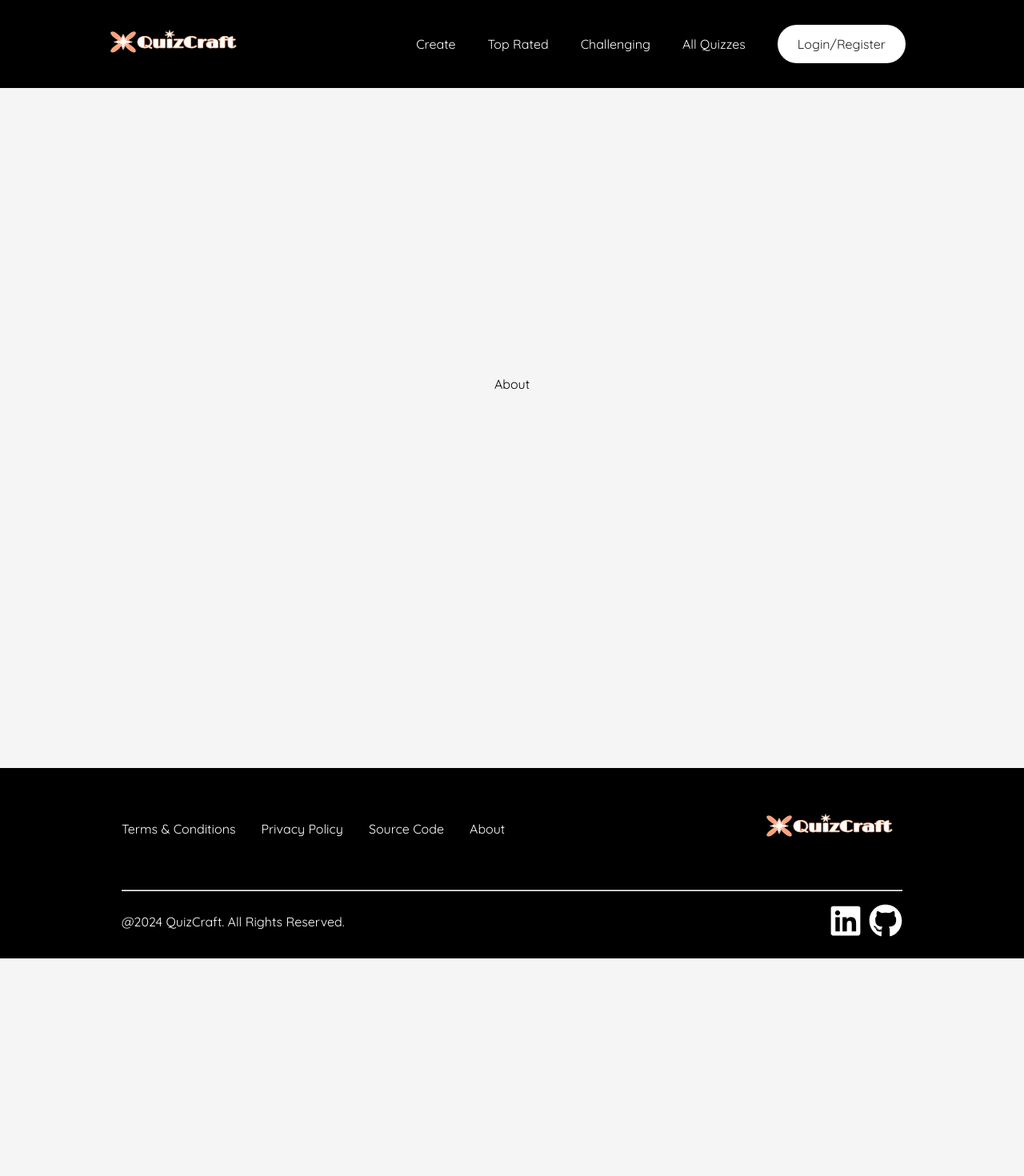
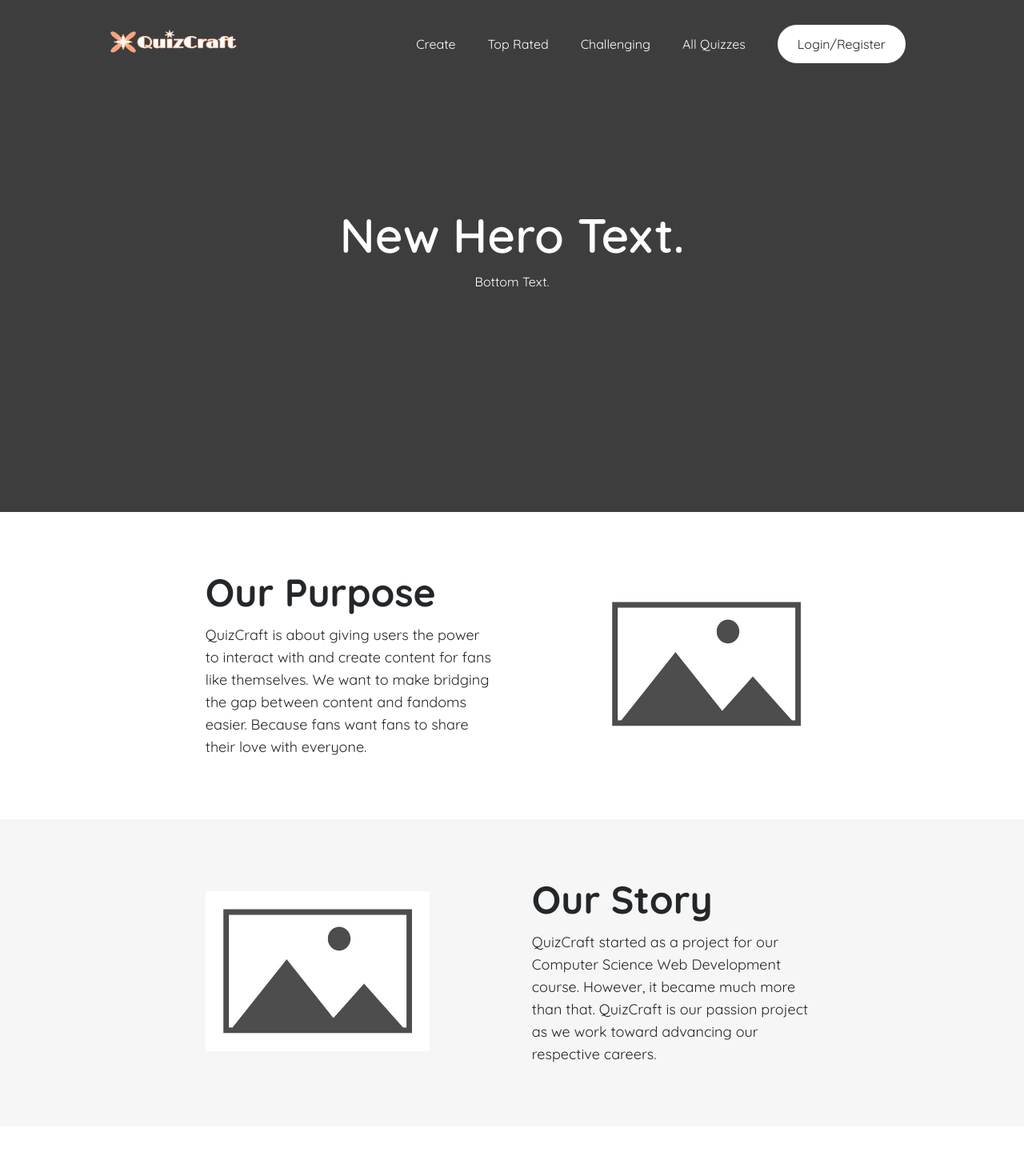
Before and after one commit to nromasanta/3680Project, a React (Vite) app: page /about in a window 1280 px wide. Shown: the top 1470 px of the page at 80% size. Before the commit the page ends 1198 px from the top, so only its background shows below. Built offline with nearby package versions, Linux system fonts and the light colour scheme.

Commit message:
About Page Sections. Fill as needed for design.

```diff
--- a/src/components/Footer/Footer.css
+++ b/src/components/Footer/Footer.css
@@ -8,7 +8,7 @@
 }
 
 .footer-section {
-  padding: 1.5rem 1.5rem;
+  padding: 1.5rem 0rem;
   width: 100%;
 }
 
--- a/src/components/Footer/Footer.jsx
+++ b/src/components/Footer/Footer.jsx
@@ -3,7 +3,7 @@ import './Footer.css';
 import { useLocation, Link } from 'react-router-dom';
 import { IconContext } from 'react-icons';
 import { FaGithub, FaLinkedin } from 'react-icons/fa';
-import placeholder from '../../imgs/placeholder.png';
+import logo from '../../imgs/logo.png';
 import Navlink from '../Navbar/Navlink.jsx'
 
 const Footer = () => {
@@ -41,7 +41,7 @@ const Footer = () => {
             </Navlink>
           </div>
           <div>
-            <img src={placeholder} className='footer-logo'/>
+            <img src={logo} className='footer-logo'/>
           </div>
         </div>
 
--- a/src/components/Navbar/Navbar.css
+++ b/src/components/Navbar/Navbar.css
@@ -2,7 +2,7 @@ nav  {
     width: 100%;
     color: #fff;
     padding: 4px 0;
-    position: fixed;
+    position: absolute;
     top: 0;
     left: 0;
     display: flex;
--- a/src/components/Navbar/Navbar.jsx
+++ b/src/components/Navbar/Navbar.jsx
@@ -1,24 +1,11 @@
-import React, { useEffect, useState } from 'react';
+import React from 'react';
 import './Navbar.css';
-import placeholder from '../../imgs/placeholder.png';
+import logo from '../../imgs/logo.png';
 import { Link, useLocation } from 'react-router-dom';
 import Navlink from './Navlink.jsx'
 
 const Navbar = () => {
   const location = useLocation();
-  const [sticky, setSticky] = useState(false);
-
-  useEffect(() => {
-    const handleScroll = () => {
-      window.scrollY > 600 ? setSticky(true) : setSticky(false);
-    };
-
-    window.addEventListener('scroll', handleScroll);
-
-    return () => {
-      window.removeEventListener('scroll', handleScroll);
-    };
-  }, []);
 
   const displayNavbar = () => {
     const excludePathnames = ['/login', '/signup'];
@@ -26,14 +13,14 @@ const Navbar = () => {
   };
 
   const darkBackground = () => {
-    const darkBackgroundPathnames = ['/create', '/toprated', '/challenging', '/allquizzes', '/about'];
+    const darkBackgroundPathnames = ['/create', '/toprated', '/challenging', '/allquizzes'];
     return displayNavbar() && (darkBackgroundPathnames.includes(location.pathname) || location.pathname === '');
   };
 
   return displayNavbar() ? (
-    <nav className={`container ${sticky || darkBackground() ? 'dark-nav' : ''}`}>
+    <nav className={`container ${darkBackground() ? 'dark-nav' : ''}`}>
       <a href='/'>
-        <img src={placeholder} alt="placeholder" className="logo"/>
+        <img src={logo} alt='logo' className='logo'/>
       </a>
       <ul>
         <li>
--- a/src/pages/About.jsx
+++ b/src/pages/About.jsx
@@ -1,9 +1,77 @@
 import React from 'react'
+import '../styles/About.css'
+import placeholder from '../imgs/placeholder.jpg'
 
 const About = () => {
   return (
-    <div className='temp-page container'>
-      About
+    <div className='about-page'>
+
+      {/*Hero*/}
+      <div className='about-hero container'>
+        <div className='about-hero-left'>
+          <div className='about-hero-text'>
+              <h1>New Hero Text.</h1>
+              <p>Bottom Text.</p>
+          </div>
+        </div>
+        <div className='about-hero-right'>
+        </div>
+      </div>
+      {/*------------------------------------------------------------------------*/}
+
+      {/*Body*/}
+      <div className='about-body'>
+
+        <div className='about-section-1 container'>
+          <div className='about-1-content'>
+            <div className='about-1-left'>
+              <h3>Our Purpose</h3>
+              <p>
+                QuizCraft is about giving users the power to interact with and create content for fans like themselves.
+                We want to make bridging the gap between content and fandoms easier.
+                Because fans want fans to share their love with everyone.
+              </p>
+            </div>
+            <div className='about-1-right'>
+              <img src={placeholder} alt='placeholder' className='about-image'/>
+            </div>
+          </div>
+        </div>
+
+        <div className='about-section-2 container'>
+          <div className='about-2-content'>
+            <div className='about-2-left'>
+              <img src={placeholder} alt='placeholder' className='about-image'/>
+            </div>
+            <div className='about-2-right'>
+              <h3>Our Story</h3>
+                <p>
+                  QuizCraft started as a project for our Computer Science Web Development course.
+                  However, it became much more than that. QuizCraft is our passion project
+                  as we work toward advancing our respective careers.
+                </p>
+            </div>
+          </div>
+        </div>
+
+        <div className='about-section-1 container'>
+          <div className='about-1-content'>
+            <div className='about-1-left'>
+              <h3>Third Section If Needed</h3>
+              <p>
+                Bottom Text
+              </p>
+            </div>
+            <div className='about-1-right'>
+              <img src={placeholder} alt='placeholder' className='about-image'/>
+            </div>
+          </div>
+        </div>
+
+
+      </div>
+      {/*------------------------------------------------------------------------*/}
+
     </div>
   )
 }
--- /dev/null
+++ b/src/styles/About.css
@@ -0,0 +1,127 @@
+.about-hero {
+  width: 100%;
+  min-height: 80vh;
+  background: linear-gradient(rgba(0,0,0,0.75), rgba(0,0,0,0.75));
+  background-size: cover;
+  background-position: center;
+  color: #fff;
+  display: flex;
+  align-items: center;
+  justify-content: center;
+  flex-direction: row;
+}
+
+.about-hero-text {
+  text-align: center;
+  max-width: 800px;
+}
+
+.about-hero-text h1 {
+  font-size: 60px;
+  font-weight: 600;
+}
+
+.about-hero-text p {
+  max-width: 700px;
+  margin: 10px auto 20px;
+  line-height: 1.4;
+}
+
+.about-body {
+  width: 100%;
+  display: flex;
+  flex-direction: column;
+}
+
+.about-image {
+  width: 280px;
+  height: 200px;
+}
+
+.about-section-1 {
+  height: 30vh;
+  width: 100%;
+  padding-top: 15%;
+  padding-bottom: 15%;
+  display: flex;
+  align-items: center;
+  justify-content: center;
+  background-color: #fff;
+}
+
+.about-1-content {
+  display: flex;
+  flex-direction: row;
+  justify-content: center;
+  align-items: center;
+  gap: 8rem;
+}
+
+.about-1-left {
+  display: flex;
+  flex-direction: column;
+  flex-wrap: wrap;
+  width: 35%;
+  gap: 1rem;
+}
+
+.about-1-left h3 {
+  font-size: 48px;
+  color: #23272a;
+  font-weight: 700;
+  line-height: 48px;
+}
+
+.about-1-left p {
+  font-size: 18px;
+  color: #23272a;
+  line-height: 28px;
+}
+
+.about-1-right {
+
+}
+
+.about-section-2 {
+  height: 30vh;
+  width: 100%;
+  padding-top: 15%;
+  padding-bottom: 15%;
+  display: flex;
+  align-items: center;
+  justify-content: center;
+  background-color: #f6f6f6;
+}
+
+.about-2-content {
+  display: flex;
+  flex-direction: row;
+  justify-content: center;
+  align-items: center;
+  gap: 8rem;
+}
+
+.about-2-left {
+
+}
+
+.about-2-right {
+  display: flex;
+  flex-direction: column;
+  flex-wrap: wrap;
+  width: 35%;
+  gap: 1rem;
+}
+
+.about-2-right h3 {
+  font-size: 48px;
+  color: #23272a;
+  font-weight: 700;
+  line-height: 48px;
+}
+
+.about-2-right p {
+  font-size: 18px;
+  color: #23272a;
+  line-height: 28px;
+}
```
Also changed, not shown: src/imgs/logo.png (renamed from src/imgs/placeholder.png), src/imgs/placeholder.jpg (added).
